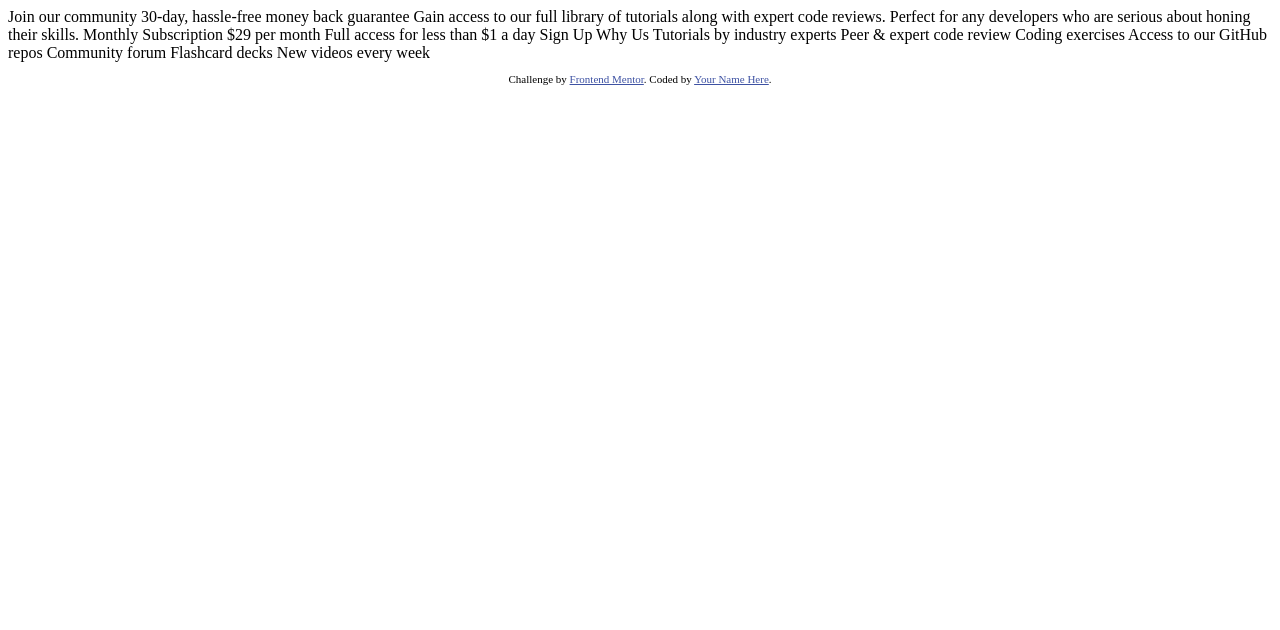
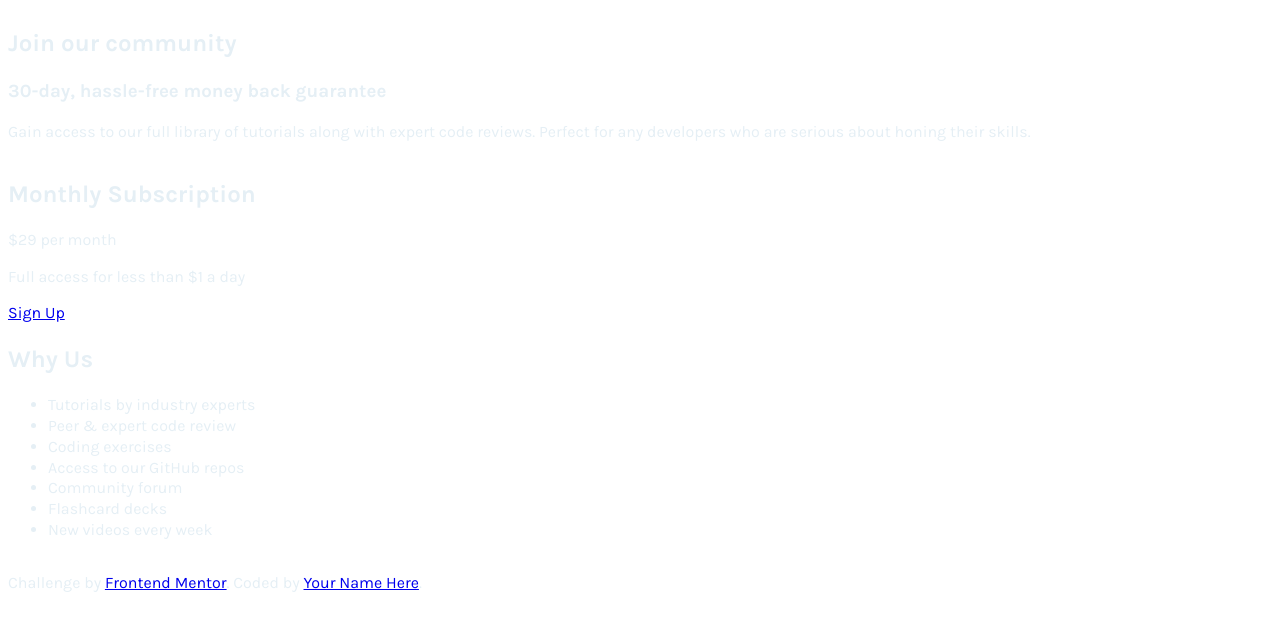
Before and after one commit to dev1980/pricing-block, a plain HTML site: page index.html in a window 1280 px wide. Drawn offline with Linux system fonts and the light colour scheme.

Commit message:
setup the grid layout for card

```diff
--- a/index.html
+++ b/index.html
@@ -1,49 +1,70 @@
 <!DOCTYPE html>
 <html lang="en">
   <head>
-  <meta charset="UTF-8">
-  <meta name="viewport" content="width=device-width, initial-scale=1.0"> <!-- displays site properly based on user's device -->
+    <meta charset="UTF-8" />
+    <meta name="viewport" content="width=device-width, initial-scale=1.0" />
+    <!-- displays site properly based on user's device -->
 
-  <link rel="icon" type="image/png" sizes="32x32" href="./images/favicon-32x32.png">
+    <link
+      rel="icon"
+      type="image/png"
+      sizes="32x32"
+      href="./images/favicon-32x32.png"
+    />
 
     <title>Frontend Mentor | Single Price Grid Component</title>
 
     <!-- Feel free to remove these styles or customise in your own stylesheet 👍 -->
-  <style>
+    <!-- <style>
     .attribution { font-size: 11px; text-align: center; }
     .attribution a { color: hsl(228, 45%, 44%); }
-  </style>
+  </style> -->
+    <link rel="preconnect" href="https://fonts.gstatic.com" />
+    <link
+      href="https://fonts.googleapis.com/css2?family=Karla:wght@400;700;800&display=swap"
+      rel="stylesheet"
+    />
+    <link rel="stylesheet" href="./style.css" />
   </head>
   <body>
-  Join our community
-
-  30-day, hassle-free money back guarantee
-
-  Gain access to our full library of tutorials along with expert code reviews.
-  Perfect for any developers who are serious about honing their skills.
-
-  Monthly Subscription
-
-  &dollar;29 per month
-
-  Full access for less than &dollar;1 a day
-
-  Sign Up
-
-  Why Us
-
-  Tutorials by industry experts
-  Peer &amp; expert code review
-  Coding exercises
-  Access to our GitHub repos
-  Community forum
-  Flashcard decks
-  New videos every week
+    <section class="price">
+      <div class="community">
+        <h2>Join our community</h2>
+        <h3>30-day, hassle-free money back guarantee</h3>
+        <p>
+          Gain access to our full library of tutorials along with expert code
+          reviews. Perfect for any developers who are serious about honing their
+          skills.
+        </p>
+      </div>
+      <div class="subscription">
+        <h2>Monthly Subscription</h2>
+        <div class="subscription__price">
+          <span>&dollar;29 per month</span>
+        </div>
+        <p>Full access for less than &dollar;1 a day</p>
+        <a href="#">Sign Up</a>
+      </div>
+      <div class="why">
+        <h2>Why Us</h2>
+        <ul>
+          <li>Tutorials by industry experts</li>
+          <li>Peer &amp; expert code review</li>
+          <li>Coding exercises</li>
+          <li>Access to our GitHub repos</li>
+          <li>Community forum</li>
+          <li>Flashcard decks</li>
+          <li>New videos every week</li>
+        </ul>
+      </div>
+    </section>
 
     <footer>
       <p class="attribution">
-      Challenge by <a href="https://www.frontendmentor.io?ref=challenge" target="_blank">Frontend Mentor</a>.
-      Coded by <a href="#">Your Name Here</a>.
+        Challenge by
+        <a href="https://www.frontendmentor.io?ref=challenge" target="_blank"
+          >Frontend Mentor</a
+        >. Coded by <a href="#">Your Name Here</a>.
       </p>
     </footer>
   </body>
--- /dev/null
+++ b/style.css
@@ -0,0 +1,29 @@
+:root{
+    --cyan: hsl(179, 62%, 43%);
+    --yellow: hsl(71, 73%, 54%);
+    --lightGray: hsl(204, 43%, 93%);
+    --grayishBlue: hsl(218, 22%, 67%);
+}
+
+html {
+    box-sizing: border-box;
+    font-size: 100%;
+}
+
+*, *::before, *::after {
+    box-sizing: inherit;
+}
+
+body {
+    font-family: 'Karla',
+    sans-serif;
+    line-height: 1.3;
+    color: var(--lightGray);
+}
+
+.price {
+
+    @media only screen and (min-width: 62.5em) {
+        display: grid;
+    }
+}
```
Lines whose indentation alone changed are shown as unchanged.
